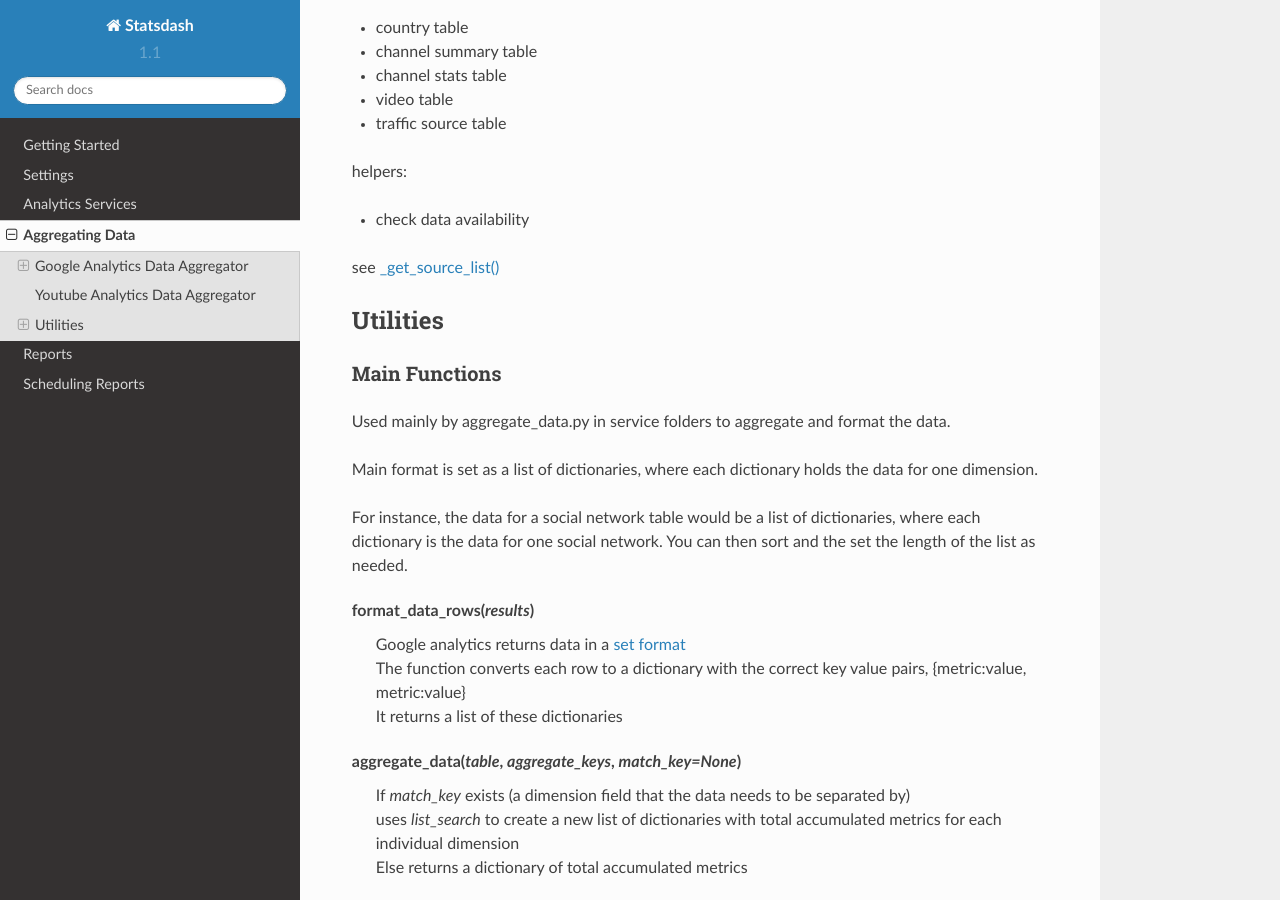
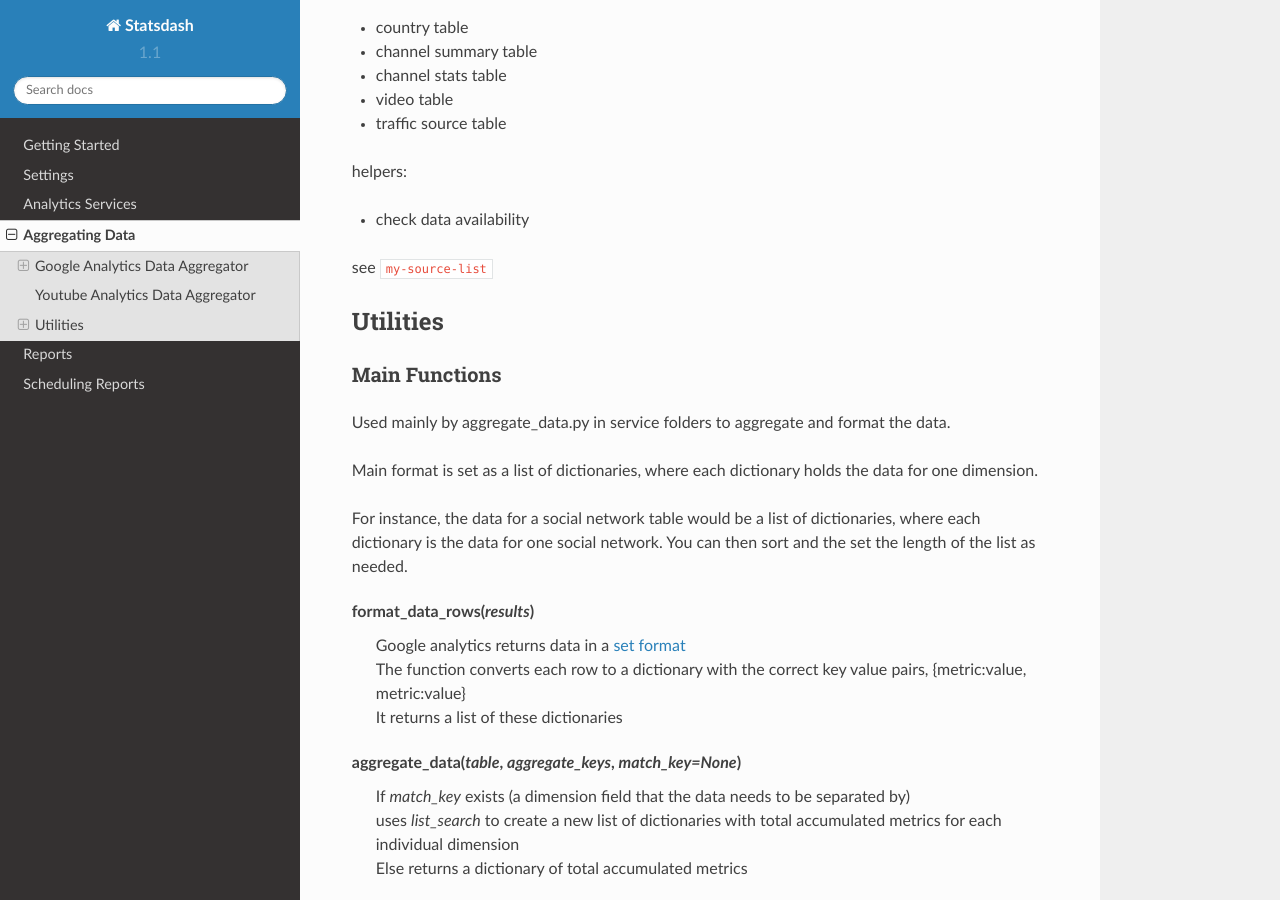
Before and after one commit to gamernetwork/gastatsdash, a Sphinx documentation site: the page built from docs/aggregating_data.rst, in a window 1280 px wide and 900 px high, scrolled down 2972 px. Built offline with Sphinx 7.4.7 and the Read the Docs theme 2.0.0, drawn with Linux system fonts in a browser that asks for light colours; cross-references to code outside the pages are shown as plain code; some of the changed lines change nothing that is shown.

Commit message:
ref checking

```diff
--- a/docs/aggregating_data.rst
+++ b/docs/aggregating_data.rst
@@ -52,11 +52,11 @@
     | List of countries specify which countries to list, and those not in the list are included instead together in a "Rest of World" key
 
 traffic_source_table()
-    | see :keyword:`my-source-list`
+    | see :role:`my-source-list`
     | returns this, limited to 10 sources
 
 referring_sites_table(num_articles)
-    | see :keyword:`my-source-list`
+    | see :role:`my-source-list`
     | gets specified number of articles for each source in the source list
     | using referall_articles() function
 
@@ -129,7 +129,7 @@
 
 - check data availability
 
-see :any:`my-source-list`
+see :role:`my-source-list`
 
 Utilities
 --------
```
